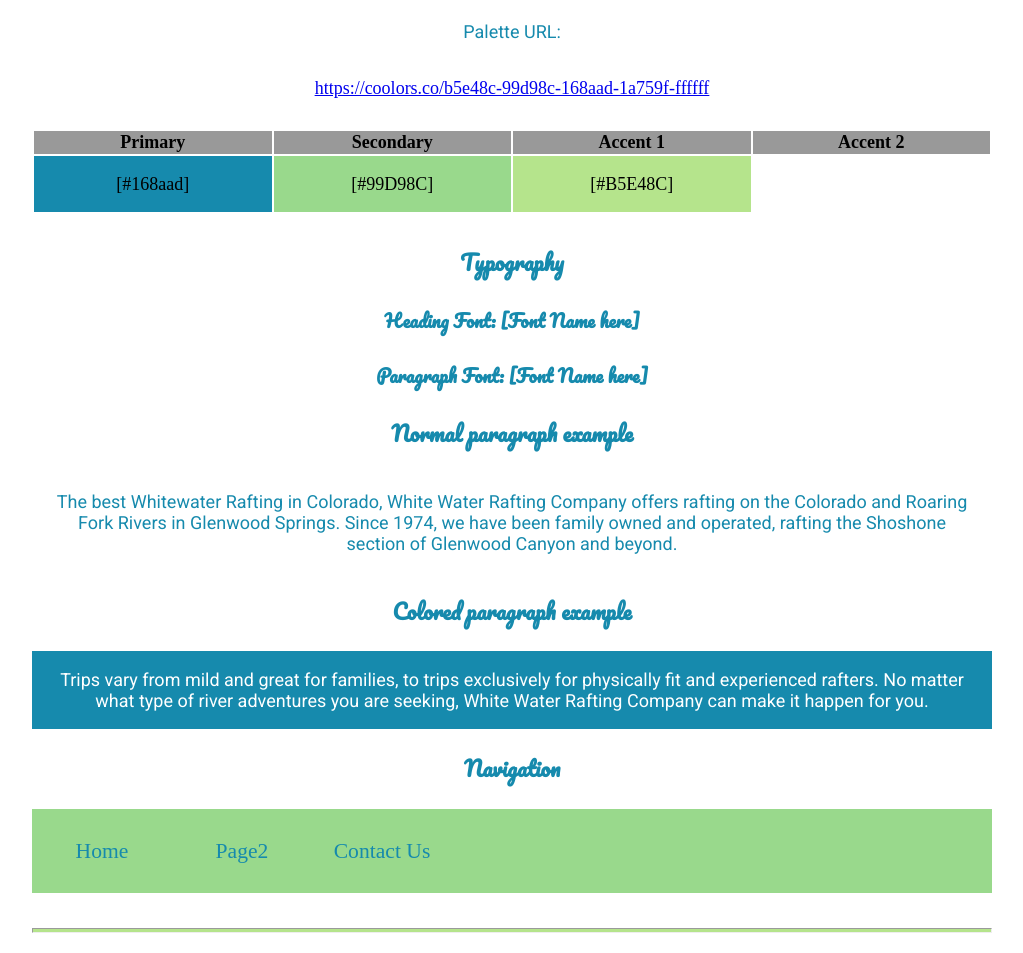
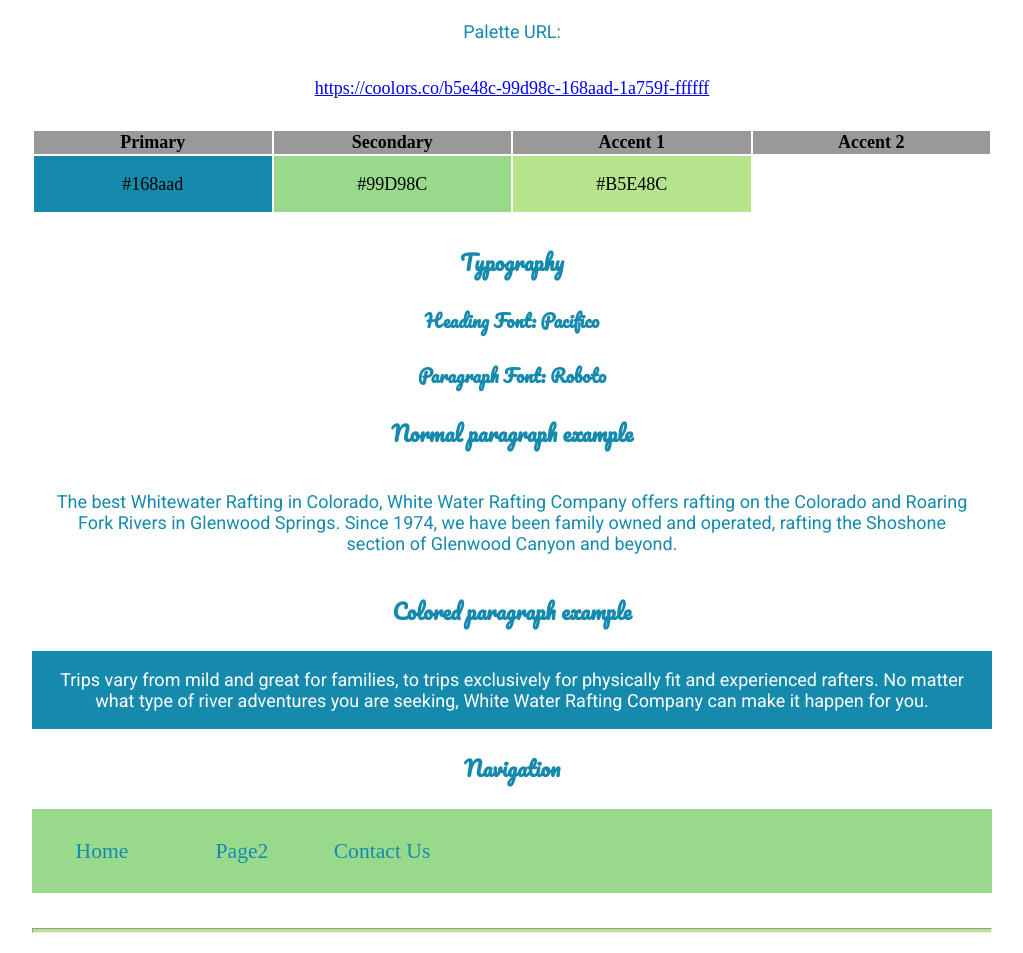
Before and after one commit to jerikpelipel/wwd130, a plain HTML site: page aboutme/wwr/site-plan-rafting.html in a window 1280 px wide. Shown: the part 1422-2375 px from the top of the page, without its empty margins (128-1151 px from the left). Drawn offline with Linux system fonts and the light colour scheme; files that its build step writes are made by us from their sources.

Commit message:
Update site-plan-rafting.html

```diff
--- a/aboutme/wwr/site-plan-rafting.html
+++ b/aboutme/wwr/site-plan-rafting.html
@@ -5,7 +5,7 @@
 <head>
   <meta charset="utf-8" />
   <title>Site Plan</title>
-  <link type="text/css" rel="stylesheet" href="styles/site-plan-rafting.css" />
+  <link rel="stylesheet" type="text/css" href="site-plan-rafting.css" />
 </head>
 
 <body>
@@ -54,9 +54,9 @@
       </tr>
       <!-- Replace the numbers in the boxes below with your hex color codes. Then switch to the site-plan.css file and change your colors there as well. -->
       <tr>
-        <td class="primary">[#168aad]</td>
-        <td class="secondary">[#99D98C]</td>
-        <td class="accent1">[#B5E48C]</td>
+        <td class="primary">#168aad</td>
+        <td class="secondary">#99D98C</td>
+        <td class="accent1">#B5E48C</td>
         <td class="accent2"></td>
       </tr>
     </table>
@@ -67,11 +67,11 @@
     <!-- Choose a font for your paragraphs (body copy) and headlines. What font(s) have you chosen? Think also about which of your colors above you might use for background and font colors. -->
 
     <h4>
-      Heading Font: [Font Name here]
+      Heading Font: Pacifico
       <!-- change this -->
     </h4>
     <h4>
-      Paragraph Font: [Font Name here]
+      Paragraph Font: Roboto
       <!-- change this -->
     </h4>
     <h3>Normal paragraph example</h3>
```
